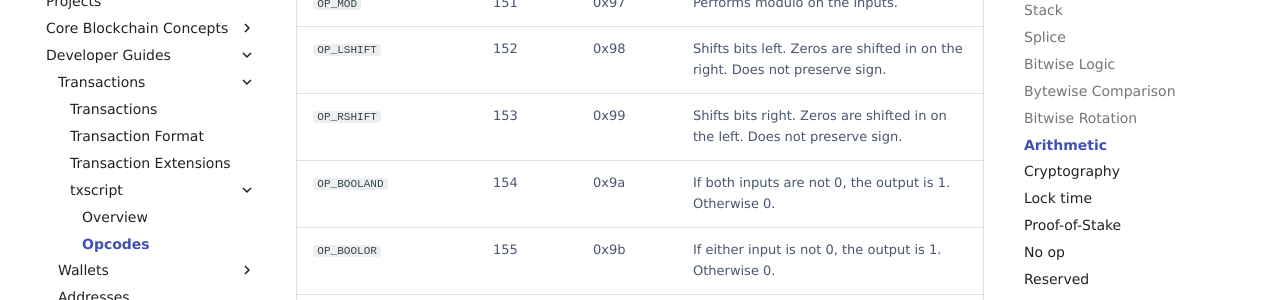
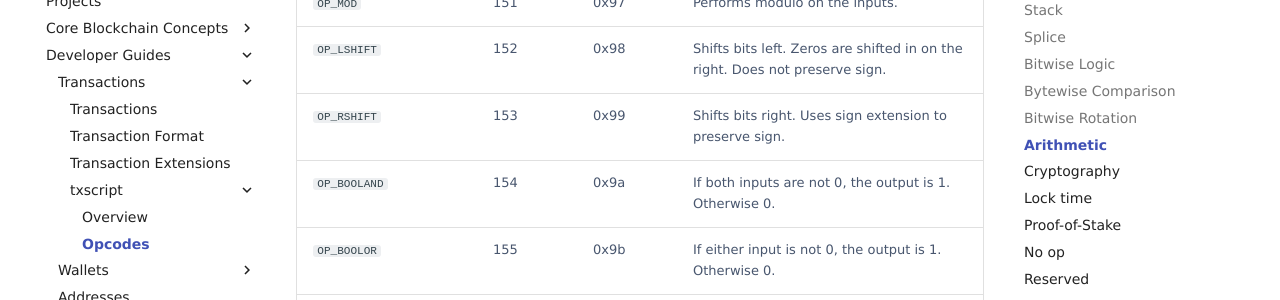
Before and after one commit to decred/dcrdevdocs, an MkDocs documentation site: the page built from docs/developer-guides/transactions/txscript/opcodes.md, in a window 1280 px wide and 900 px high, scrolled down 5316 px. Shown: the part 152-452 px from the top of the window. Built offline with MkDocs 1.6.1 and Material for MkDocs 9.7.7, drawn with Linux system fonts in a browser that asks for light colours; some web fonts are replaced; comment, search, counter and statistics services are not loaded.

Commit message:
rshift preserves sign

```diff
--- a/docs/developer-guides/transactions/txscript/opcodes.md
+++ b/docs/developer-guides/transactions/txscript/opcodes.md
@@ -135,7 +135,7 @@ result of the addition.
 | `OP_DIV`                | 150    | 0x96  | Performs division on the inputs. |
 | `OP_MOD`                | 151    | 0x97  | Performs modulo on the inputs. |
 | `OP_LSHIFT`             | 152    | 0x98  | Shifts bits left. Zeros are shifted in on the right. Does not preserve sign. |
-| `OP_RSHIFT`             | 153    | 0x99  | Shifts bits right. Zeros are shifted in on the left. Does not preserve sign. |
+| `OP_RSHIFT`             | 153    | 0x99  | Shifts bits right. Uses sign extension to preserve sign. |
 | `OP_BOOLAND`            | 154    | 0x9a  | If both inputs are not 0, the output is 1. Otherwise 0. |
 | `OP_BOOLOR`             | 155    | 0x9b  | If either input is not 0, the output is 1. Otherwise 0. |
 | `OP_NUMEQUAL`           | 156    | 0x9c  | Returns 1 if the input numbers are equal, 0 otherwise. |
```
